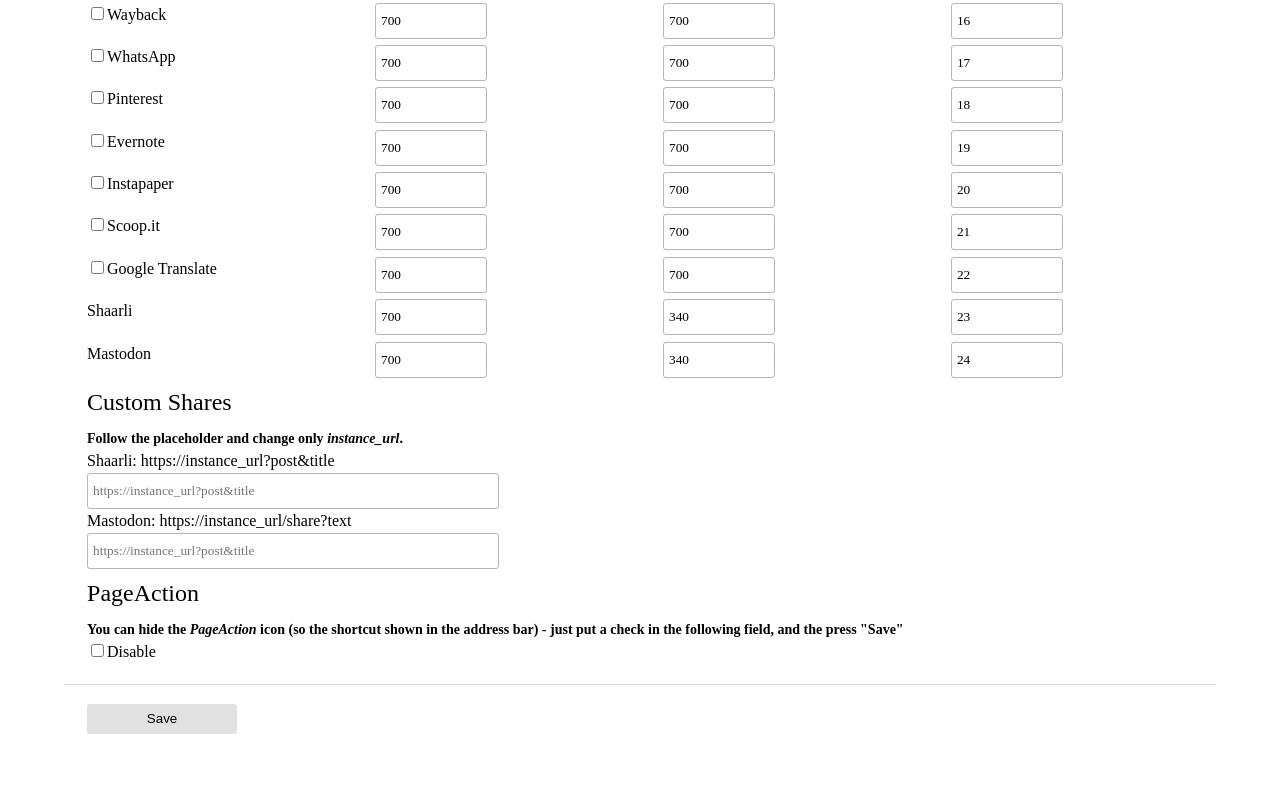
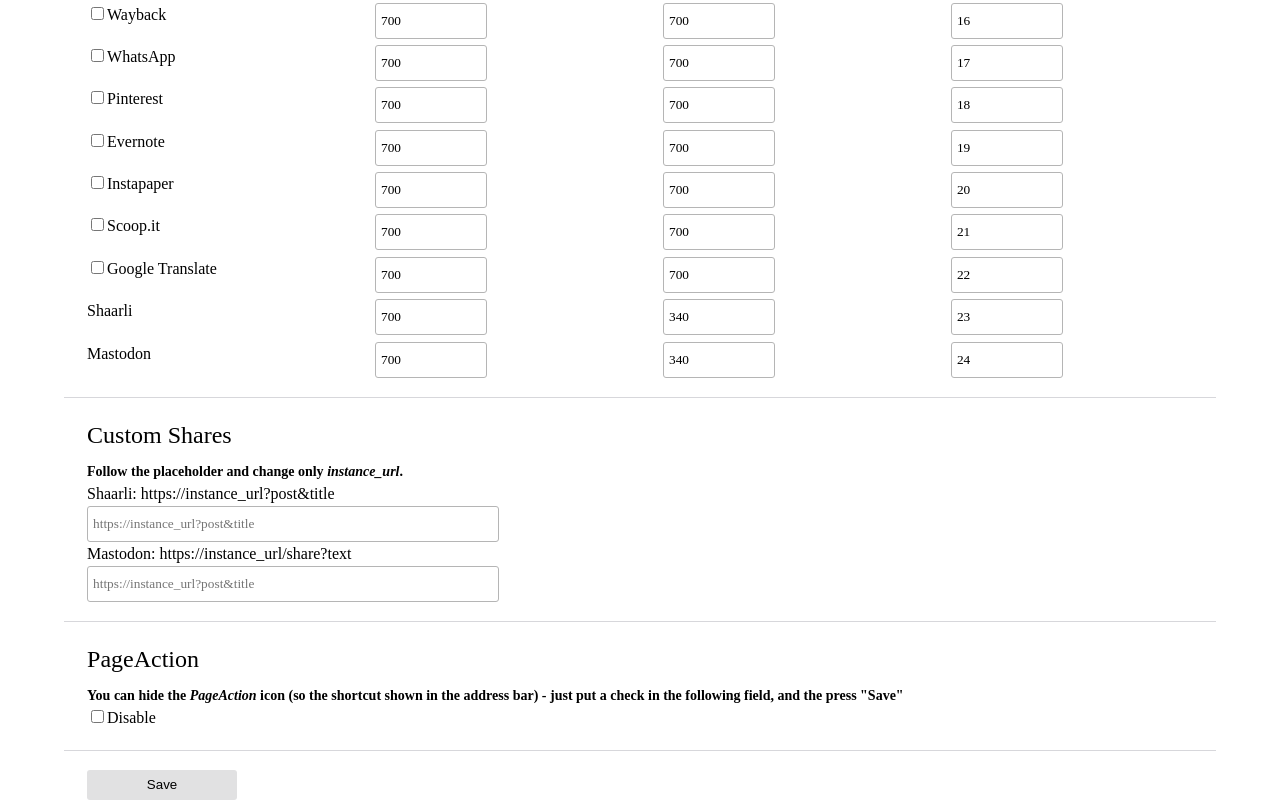
Before and after one commit to Mte90/Share-Backported, a browser extension: page options/options.html in a window 1280 px wide. Shown: the part 803-1606 px from the top of the page. Before the commit the page ends 1540 px from the top, so only its background shows below. Drawn offline with Linux system fonts and the light colour scheme.

Commit message:
(small) optimisation options (#106)

```diff
--- a/options/options.html
+++ b/options/options.html
@@ -559,7 +559,7 @@
                     <label><input type="number" id="mastodon-priority" value="24" min="1" step="1" class="positions"></label>
                 </div>
             </div>
-            <div class="row">
+            <div class="row hr">
                 <div class="col-12">
                     <h1>Custom Shares</h1>
                     <h4>Follow the placeholder and change only <i>instance_url</i>.</h4>
@@ -567,7 +567,7 @@
                     <label>Mastodon: https://instance_url/share?text<br> <input type="url" id="mastodon" style="width:400px" placeholder="https://instance_url?post&title"></label>
                 </div>
             </div>
-            <div class="row">
+            <div class="row hr">
                 <div class="col-12">
                     <h1>PageAction</h1>
                     <h4>You can hide the <i>PageAction</i> icon (so the shortcut shown in the address bar) - just put a check in the following field, and the press "Save"</h4>
```
